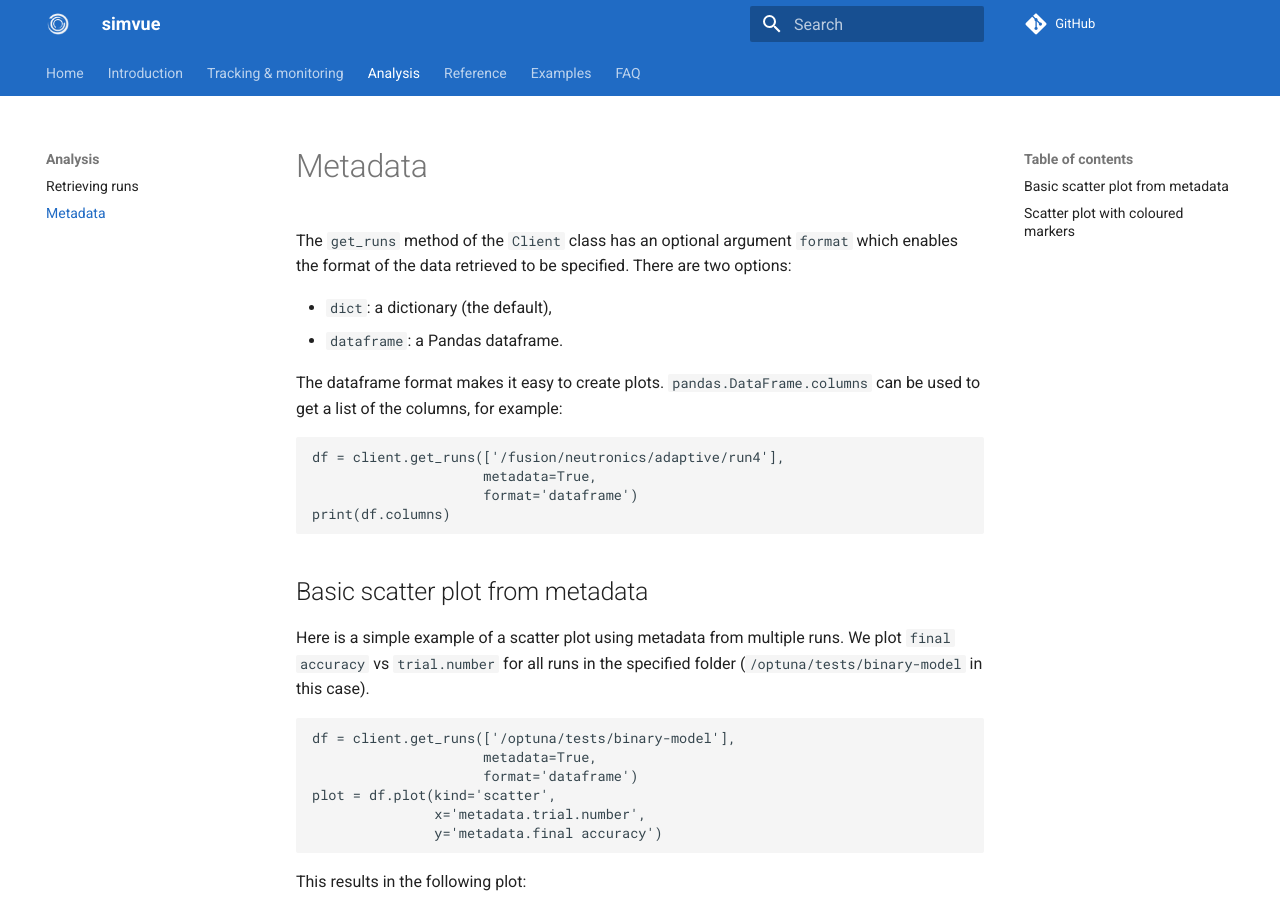
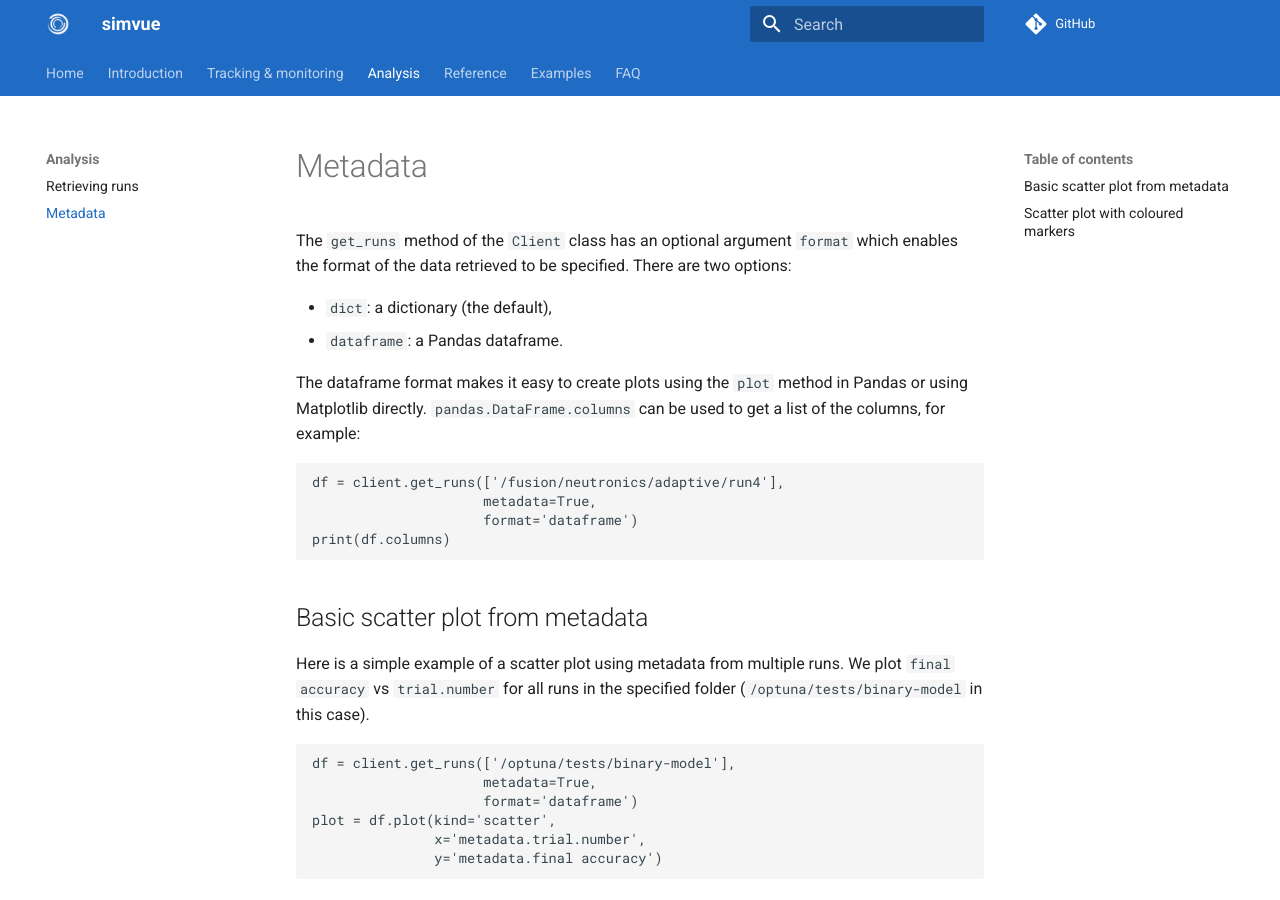
Before and after one commit to simvue-io/docs, an MkDocs documentation site: the page built from docs/analysis/metadata.md, in a window 1280 px wide and 900 px high. Built offline with MkDocs 1.6.1 and Material for MkDocs 9.7.7, drawn with Linux system fonts in a browser that asks for light colours.

Commit message:
Mention more background about plotting

````diff
--- a/docs/analysis/metadata.md
+++ b/docs/analysis/metadata.md
@@ -6,7 +6,7 @@ data retrieved to be specified. There are two options:
 * `dict`: a dictionary (the default),
 * `dataframe`: a Pandas dataframe.
 
-The dataframe format makes it easy to create plots.
+The dataframe format makes it easy to create plots using the `plot` method in Pandas or using Matplotlib directly.
 `pandas.DataFrame.columns` can be used to get a list of the columns, for example:
 ```
 df = client.get_runs(['/fusion/neutronics/adaptive/run4'],
````
